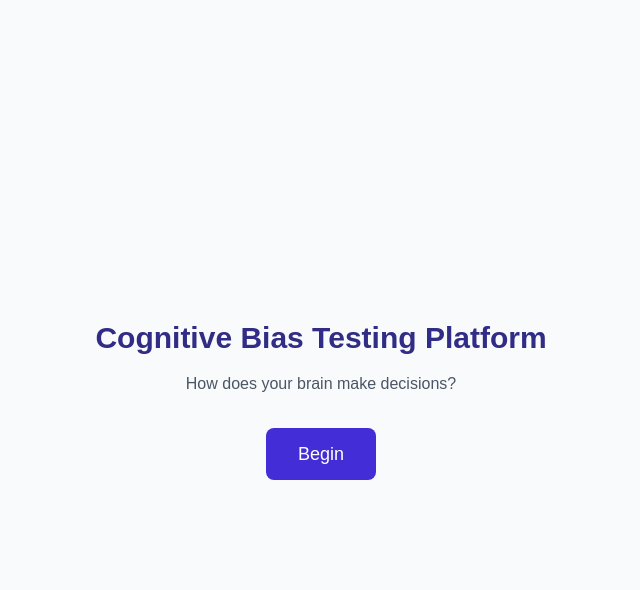
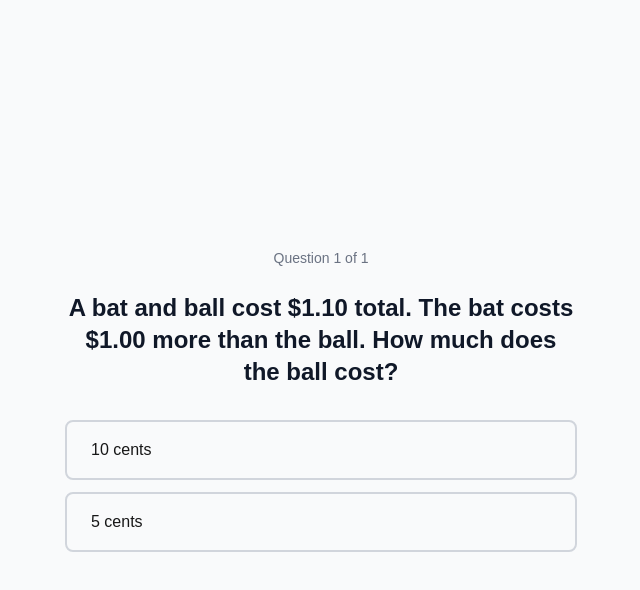
Before and after one commit to psddia/cognitive-bias-platform, a Next.js app: page / in a window 1280 px wide. Both pictures are taken after a click on the button "Begin". Shown: the top 590 px of the page, without its empty margins (319-959 px from the left). Built offline with nearby package versions, Linux system fonts and the light colour scheme.

Commit message:
test autodeploy

```diff
--- a/app/page.tsx
+++ b/app/page.tsx
@@ -1 +1,69 @@
-export default function Home() { return ( <main className="min-h-screen flex flex-col items-center justify-center bg-gray-50"> <h1 className="text-3xl font-bold text-indigo-900 mb-4"> Cognitive Bias Testing Platform </h1> <p className="text-gray-600 mb-8"> How does your brain make decisions? </p> <button className="bg-indigo-700 text-white px-8 py-3 rounded-lg text-lg font-medium hover:bg-indigo-800"> Begin </button> </main> ) }
+'use client'
+import { useState } from 'react'
+
+export default function Home() {
+  const [screen, setScreen] = useState('landing')
+
+  return (
+    <main className="min-h-screen flex flex-col items-center justify-center bg-gray-50 p-8">
+
+      {screen === 'landing' && (
+        <div className="text-center">
+          <h1 className="text-3xl font-bold text-indigo-900 mb-4">
+            Cognitive Bias Testing Platform
+          </h1>
+          <p className="text-gray-600 mb-8">
+            How does your brain make decisions?
+          </p>
+          <button
+            onClick={() => setScreen('question')}
+            className="bg-indigo-700 text-white px-8 py-3 rounded-lg text-lg font-medium hover:bg-indigo-800"
+          >
+            Begin
+          </button>
+        </div>
+      )}
+
+      {screen === 'question' && (
+        <div className="text-center max-w-lg">
+          <p className="text-sm text-gray-500 mb-6">Question 1 of 1</p>
+          <h2 className="text-2xl font-bold text-gray-900 mb-8">
+            A bat and ball cost $1.10 total. The bat costs $1.00 more than the ball. How much does the ball cost?
+          </h2>
+          <div className="flex flex-col gap-3">
+            <button
+              onClick={() => setScreen('result')}
+              className="border-2 border-gray-300 rounded-lg px-6 py-4 text-left hover:border-indigo-500 hover:bg-indigo-50"
+            >
+              10 cents
+            </button>
+            <button
+              onClick={() => setScreen('result')}
+              className="border-2 border-gray-300 rounded-lg px-6 py-4 text-left hover:border-indigo-500 hover:bg-indigo-50"
+            >
+              5 cents
+            </button>
+          </div>
+        </div>
+      )}
+
+      {screen === 'result' && (
+        <div className="text-center max-w-lg">
+          <h2 className="text-2xl font-bold text-gray-900 mb-4">
+            The answer is 5 cents.
+          </h2>
+          <p className="text-gray-600 mb-8">
+            Most people say 10 cents — but that would make the bat cost $1.10, and the total $1.20.
+          </p>
+          <button
+            onClick={() => setScreen('landing')}
+            className="bg-indigo-700 text-white px-6 py-3 rounded-lg hover:bg-indigo-800"
+          >
+            Start over
+          </button>
+        </div>
+      )}
+
+    </main>
+  )
+}
```
